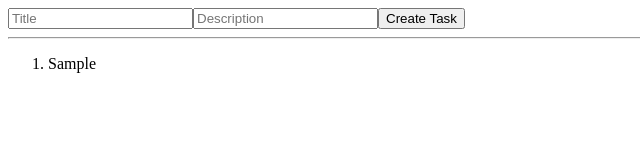
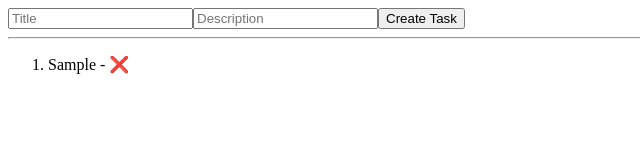
Before and after one commit to master-dhanesh/reactmern04, a React (Create React App) app: page / in a window 1280 px wide. Both pictures are taken after typing "Sample", "Sample" into the empty fields and a click on the button "Create Task". Shown: the top 160 px of the page, without its empty margins (0-640 px from the left). Built offline with nearby package versions, Linux system fonts and the light colour scheme.

Commit message:
Breaking Components -props

```diff
--- a/src/App.js
+++ b/src/App.js
@@ -1,45 +1,16 @@
 import React, { useState } from "react";
+import Create from "./components/Create";
+import Show from "./components/Show";
 
 const App = () => {
-    const [title, setTitle] = useState("");
-    const [desc, setDesc] = useState("");
-
     const [tasks, setTasks] = useState([]);
-
-    const submithandler = (e) => {
-        e.preventDefault();
-        const task = { title, desc };
-        setTasks([...tasks, task]);
-        setTitle("");
-        setDesc("");
-    };
-
-    let tasklist = <h1>No Tasks Found!</h1>;
-    if (tasks.length > 0) {
-        tasklist = tasks.map((task, index) => {
-            return <li key={index}>{task.title}</li>;
-        });
-    }
     return (
         <div>
-            <form onSubmit={submithandler}>
-                <input
-                    type="text"
-                    placeholder="Title"
-                    onChange={(e) => setTitle(e.target.value)}
-                    value={title}
-                />
-                <input
-                    type="text"
-                    placeholder="Description"
-                    onChange={(e) => setDesc(e.target.value)}
-                    value={desc}
-                />
-                <button>Create Task</button>
-            </form>
+            <Create tasks={tasks} setTasks={setTasks}>
+                This is Tags Information.
+            </Create>
             <hr />
-            <ol>{tasklist}</ol>
-            {/* {[1, 2, 3, 4, 5, 67]} */}
+            <Show tasks={tasks} setTasks={setTasks} />
         </div>
     );
 };
--- /dev/null
+++ b/src/components/Create.js
@@ -0,0 +1,37 @@
+import React, { useState } from "react";
+
+const Create = (props) => {
+    console.log(props);
+    const [title, setTitle] = useState("");
+    const [desc, setDesc] = useState("");
+    const { tasks, setTasks } = props;
+
+    const submithandler = (e) => {
+        e.preventDefault();
+        const task = { title, desc };
+
+        setTasks([...tasks, task]);
+        setTitle("");
+        setDesc("");
+    };
+
+    return (
+        <form onSubmit={submithandler}>
+            <input
+                type="text"
+                placeholder="Title"
+                onChange={(e) => setTitle(e.target.value)}
+                value={title}
+            />
+            <input
+                type="text"
+                placeholder="Description"
+                onChange={(e) => setDesc(e.target.value)}
+                value={desc}
+            />
+            <button>Create Task</button>
+        </form>
+    );
+};
+
+export default Create;
--- /dev/null
+++ b/src/components/Show.js
@@ -0,0 +1,27 @@
+import React from "react";
+
+const Show = (props) => {
+    const { tasks, setTasks } = props;
+
+    const taskdelete = (i) => {
+        const copytasks = [...tasks];
+        copytasks.splice(i, 1);
+        setTasks(copytasks);
+    };
+
+    let tasklist = <h1>No Tasks Found!</h1>;
+    if (tasks.length > 0) {
+        tasklist = tasks.map((task, index) => {
+            return (
+                <li key={index}>
+                    {task.title} -{" "}
+                    <span onClick={() => taskdelete(index)}>❌</span>
+                </li>
+            );
+        });
+    }
+
+    return <ol>{tasklist}</ol>;
+};
+
+export default Show;
```
